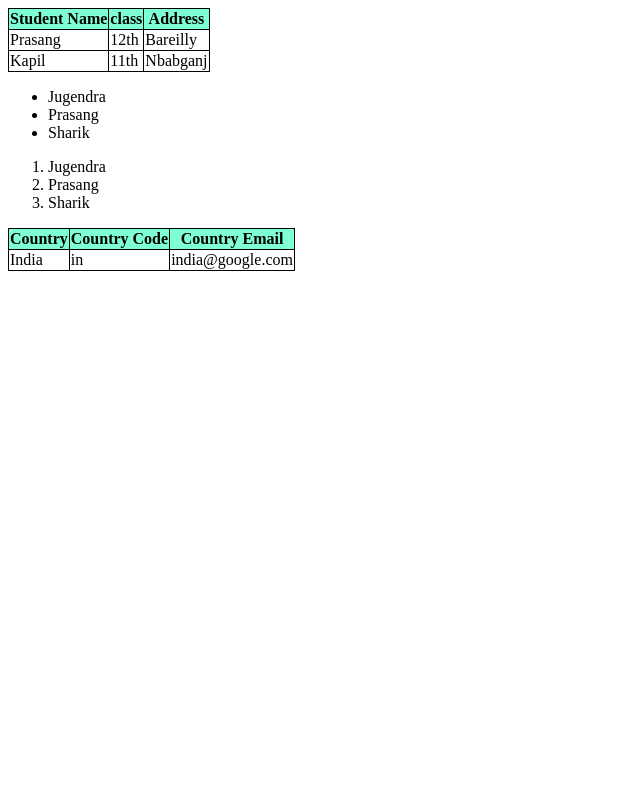
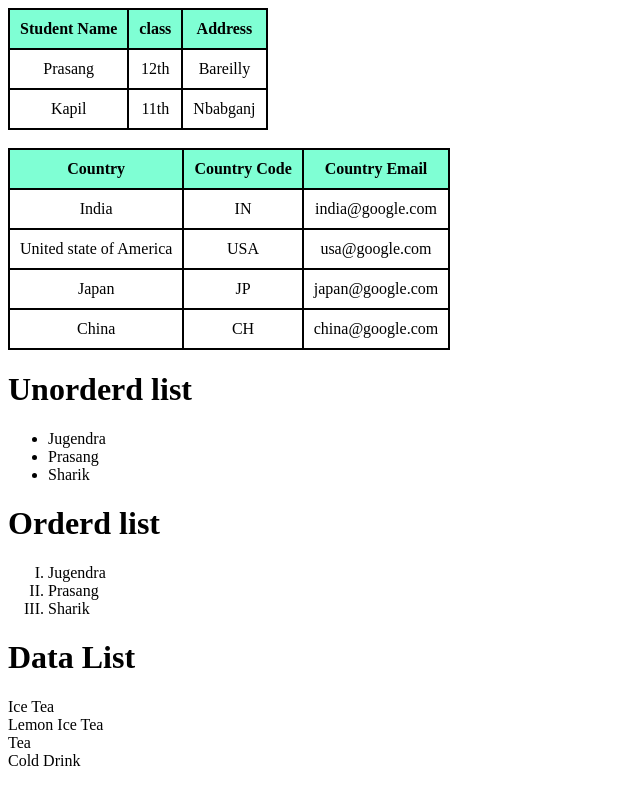
Before and after one commit to jugendragangwar/kurmatoHtmlCss, a plain HTML site: page table.html in a window 1280 px wide. Shown: the whole page, without its empty margins (0-640 px from the left). Drawn offline with Linux system fonts and the light colour scheme.

Commit message:
Second Commit

```diff
--- a/table.html
+++ b/table.html
@@ -9,10 +9,13 @@
         table,
         th,
         td {
-            border: 1px solid black;
+            border: 2px solid black;
             border-collapse: collapse;
-            th{
-            background-color: aquamarine;
+            padding: 10px;
+            text-align: center;
+
+            th {
+                background-color: aquamarine;
             }
         }
     </style>
@@ -36,31 +39,55 @@
             <td>Nbabganj</td>
         </tr>
     </table>
+    <br />
+    <table>
+        <tr>
+            <th>Country</th>
+            <th>Country Code</th>
+            <th>Country Email</th>
+        </tr>
+        <tr>
+            <td>India</td>
+            <td>IN</td>
+            <td>india@google.com</td>
+        </tr>
+        <tr>
+            <td>United state of America</td>
+            <td>USA</td>
+            <td>usa@google.com</td>
+        </tr>
+        <tr>
+            <td>Japan</td>
+            <td>JP</td>
+            <td>japan@google.com</td>
+        </tr>
+        <tr>
+            <td>China</td>
+            <td>CH</td>
+            <td>china@google.com</td>
+        </tr>
+    </table>
 
+    <h1>Unorderd list</h1>
     <ul>
         <li>Jugendra</li>
         <li>Prasang</li>
         <li>Sharik</li>
     </ul>
 
-    <ol>
+    <h1>Orderd list</h1>
+    <ol type="I">
         <li>Jugendra</li>
         <li>Prasang</li>
         <li>Sharik</li>
     </ol>
-
-    <table>
-        <tr>
-            <th>Country</th>
-            <th>Country Code</th>
-            <th>Country Email</th>
-        </tr>
-        <tb>
-            <td>India</td>
-            <td>in</td>
-            <td>india@google.com</td>
-        </tb>
-    </table>
+<h1>Data List</h1>
+    <dl>
+        <dt>Ice Tea</dt>
+        <dt>Lemon Ice Tea</dt>
+        <dt>Tea</dt>
+        <dt>Cold Drink</dt>
+    </dl>
 </body>
 
 </html>
```
Also changed, not shown: project1/custom.css (added, +14 -0 lines), project1/index.html (added, +26 -0 lines), project1/image1.avif (added).
